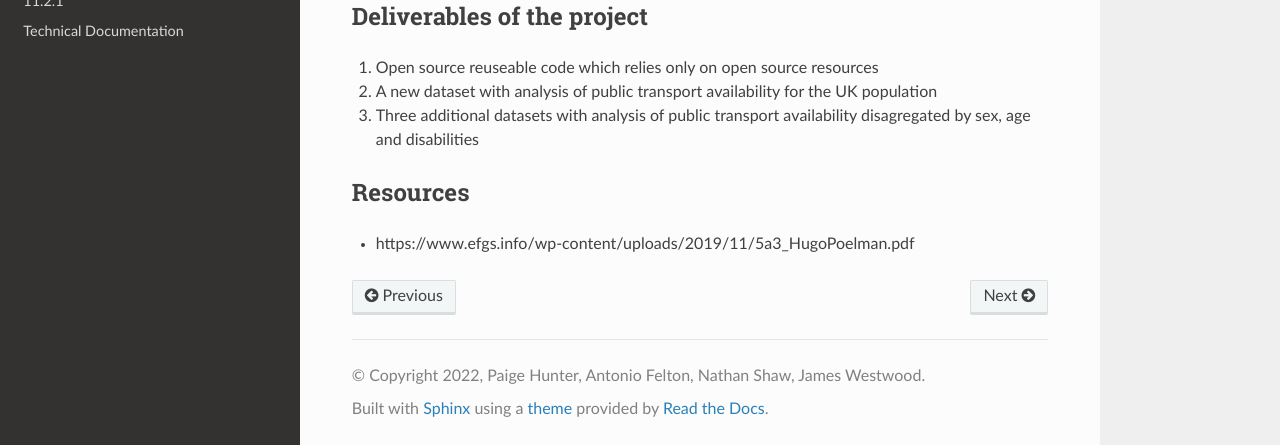
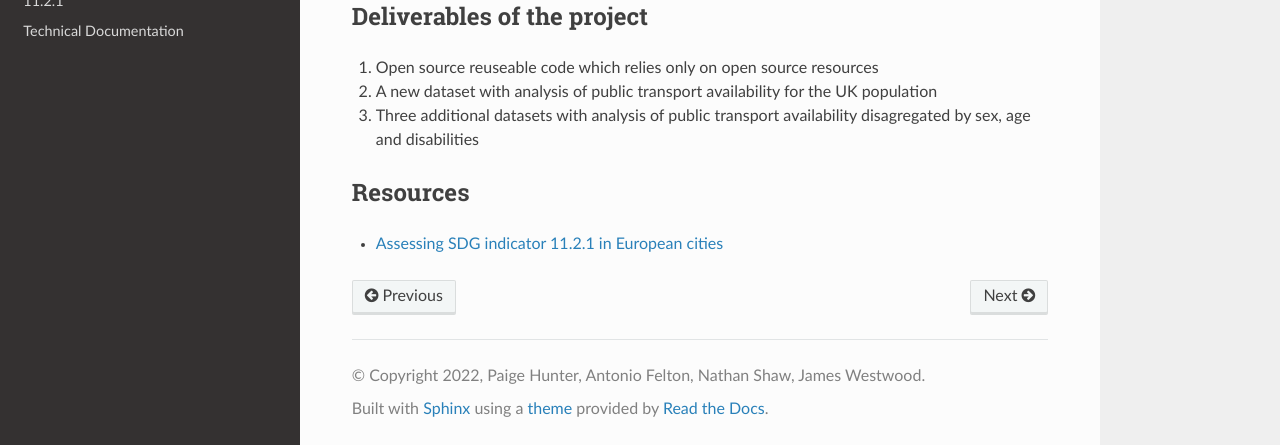
Before and after one commit to ONSdigital/SDG_11.2.1, a Sphinx documentation site: the page built from docs/source/README.md, in a window 1280 px wide and 900 px high, scrolled down 885 px, cut to the strip 455-900 px from the top of the window. Built offline with Sphinx 7.4.7 and the Read the Docs theme 2.0.0, drawn with Linux system fonts in a browser that asks for light colours.

Commit message:
Make hyperlink under resources

```diff
--- a/docs/source/README.md
+++ b/docs/source/README.md
@@ -39,4 +39,4 @@ The aims are:
 
 ## Resources
 
-- https://www.efgs.info/wp-content/uploads/2019/11/5a3_HugoPoelman.pdf
+- [Assessing SDG indicator 11.2.1 in European cities](https://www.efgs.info/wp-content/uploads/2019/11/5a3_HugoPoelman.pdf)
```
